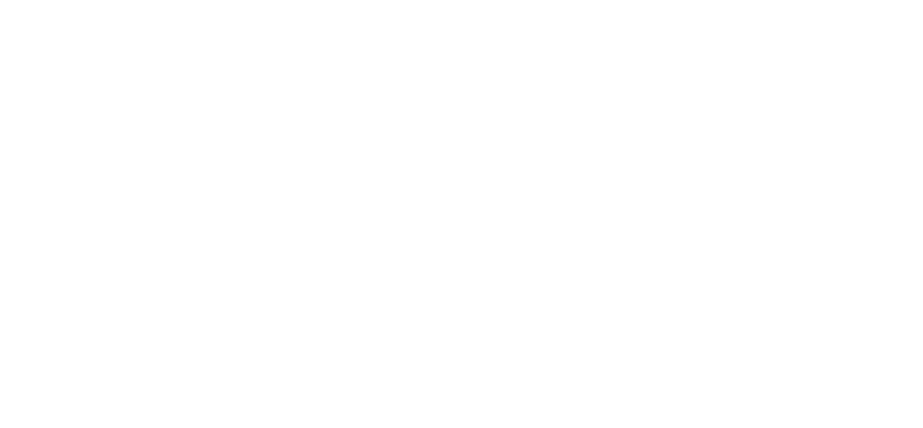
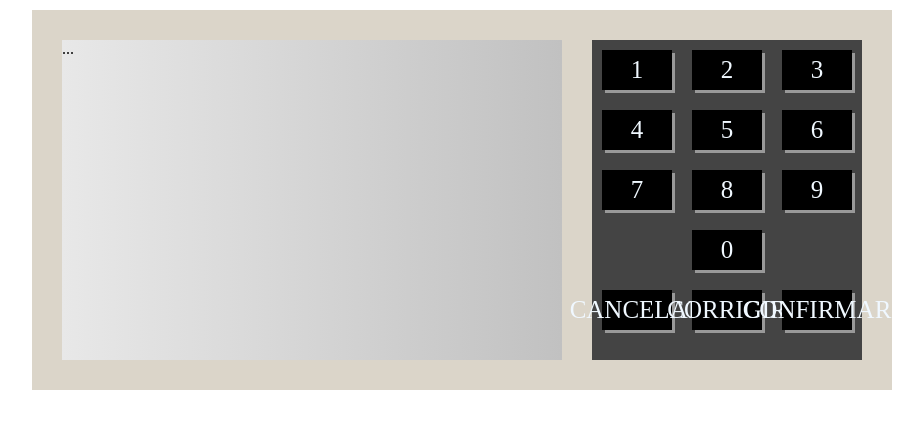
Before and after one commit to expartacos/urna-eletronica, a plain HTML site: page index.html in a window 1280 px wide. Shown: the whole page, without its empty margins (178-1101 px from the left). Drawn offline with Linux system fonts and the light colour scheme.

Commit message:
adicionando teclado na urna

```diff
--- a/index.html
+++ b/index.html
@@ -10,10 +10,32 @@
 <body>
     <div class="urna">
         <div class="tela">
-
+            ...
         </div>
         <div class="teclado">
-
+            <div class="botoes-linha">
+                <div class="botoes">1</div>
+                <div class="botoes">2</div>
+                <div class="botoes">3</div>
+            </div>
+            <div class="botoes-linha">
+                <div class="botoes">4</div>
+                <div class="botoes">5</div>
+                <div class="botoes">6</div>
+            </div>
+            <div class="botoes-linha">
+                <div class="botoes">7</div>
+                <div class="botoes">8</div>
+                <div class="botoes">9</div>
+            </div>
+            <div class="botoes-linha">
+                <div class="botoes">0</div>
+            </div>
+            <div class="botoes-linha">
+                <div class="botoes">CANCELAR</div>
+                <div class="botoes">CORRIGIR</div>
+                <div class="botoes">CONFIRMAR</div>
+            </div>
         </div>
     </div>
 </body>
--- a/style.css
+++ b/style.css
@@ -0,0 +1,43 @@
+body{
+    margin: 0;
+    display: flex;
+    align-items: center;
+    justify-content: center;
+}
+.urna{
+    background-color: #dbd5c9;
+    padding:  30px;
+    display: flex;
+    margin-top: 10px;
+}
+
+.tela{
+    background: linear-gradient(to right, #e8e8e8, #c1c1c1);
+    width: 500px;
+    height: 320px;
+}
+
+.teclado{
+    background-color: #444;
+    margin-left: 30px;
+
+}
+
+.botoes-linha{
+    display: flex;
+    justify-content: center;
+}
+
+.botoes{
+    width: 70px;
+    height: 40px;
+    background-color: black;
+    font-size: 25px;
+    color: aliceblue;
+    display: flex;
+    align-items: center;
+    justify-content: center;
+    margin: 10px;
+    cursor: pointer;
+    box-shadow: 3px 3px 0px #999;
+}
```
